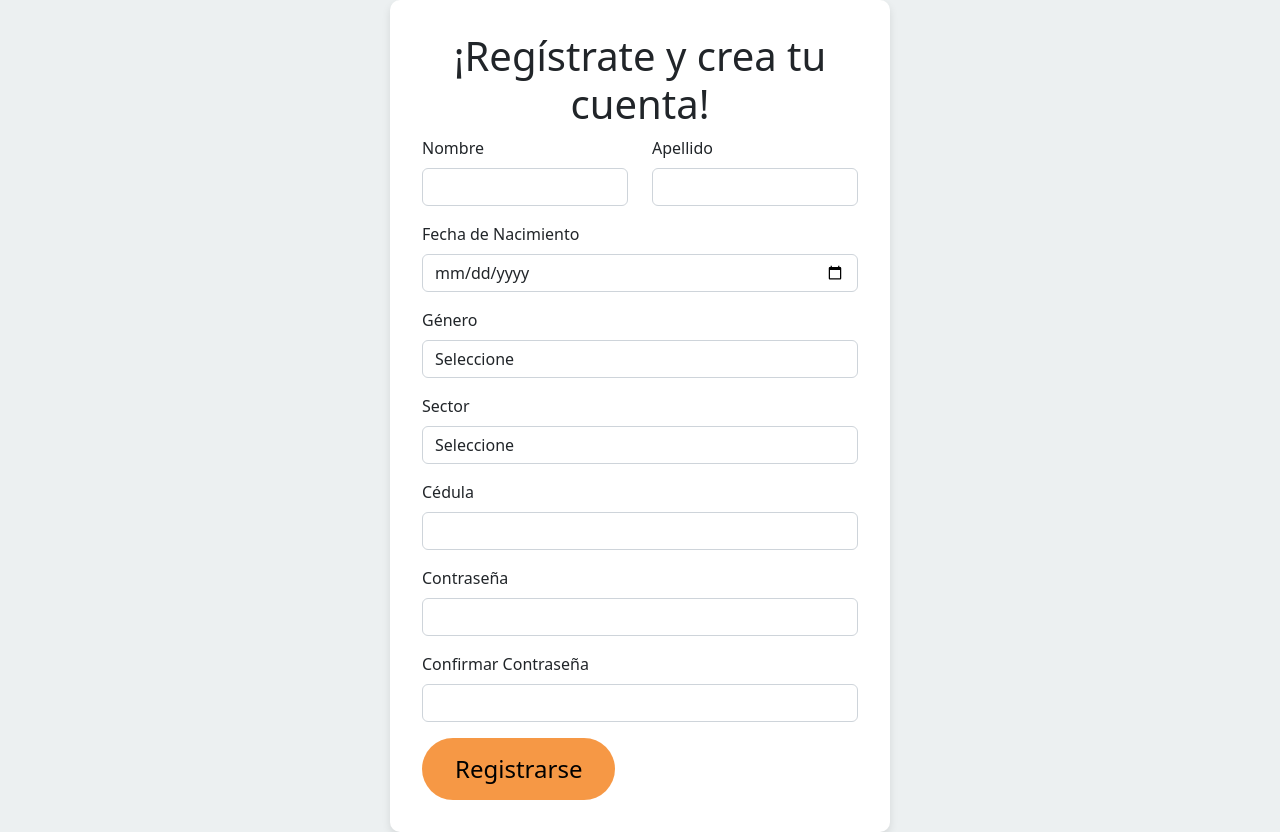
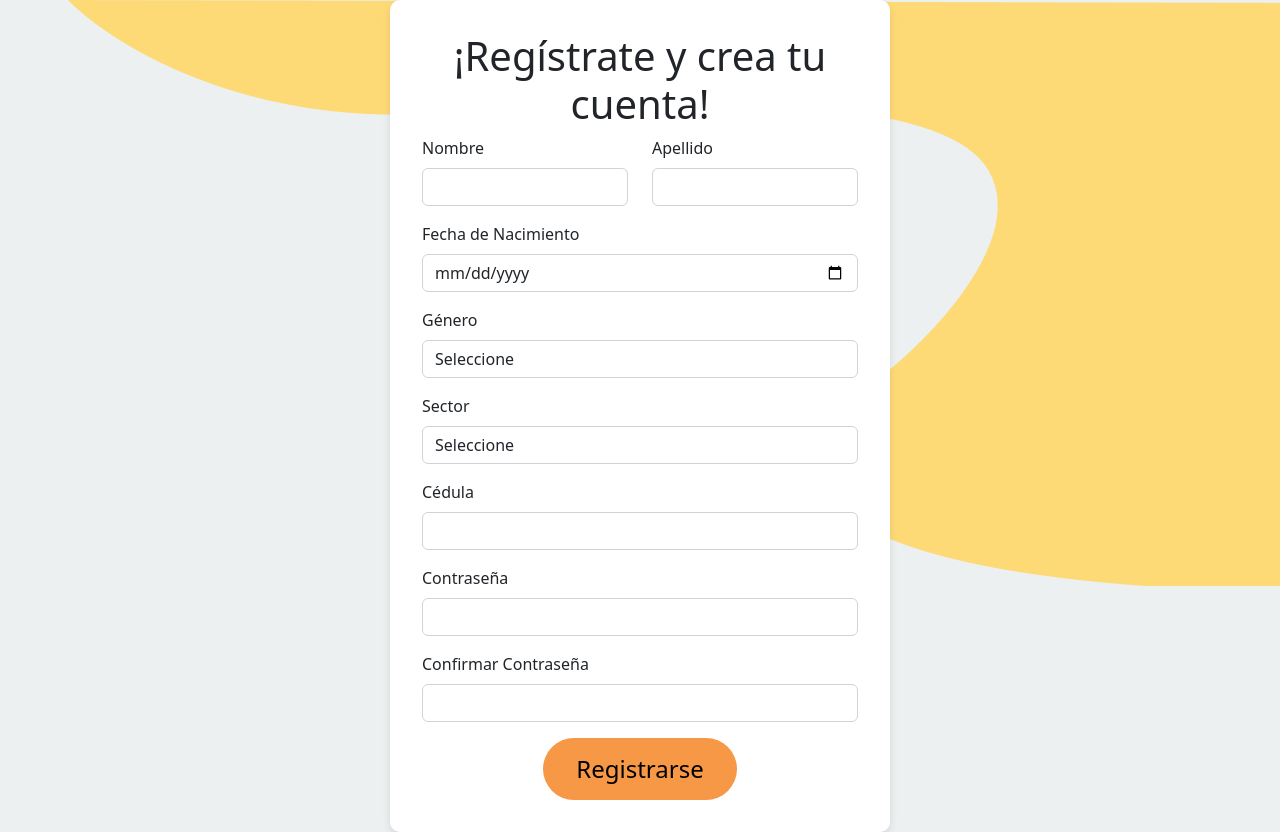
Before and after one commit to SebasLS1/PoliMarketplace, a Django app: page /signup/ in a window 1280 px wide. Run offline with Django 5.2, Linux system fonts and the light colour scheme; some libraries are stand-ins or nearby versions.

Commit message:
se agrego mejoras esteticas a la pestaña de signup

```diff
--- a/signup/templates/signup/signup.html
+++ b/signup/templates/signup/signup.html
@@ -15,6 +15,8 @@
             font-size: 1.5rem; /* Tamaño del botón */
             border-radius: 50px; /* Hacer los botones redondos */
             padding: 0.75rem 2rem; /* Ajustar el padding para hacer los botones más grandes */
+            display: block; /* Hacer que el botón sea un bloque */
+            margin: 0 auto; /* Centrar el botón horizontalmente */
         }
         .box {
             background-color: white;
@@ -30,6 +32,9 @@
             align-items: center;
             height: 100vh;
             background-color: #ECF0F1; /* Gris Claro */
+            background-image: url("{% static 'images/FondoPrincipal.png' %}");
+            background-position: top right;
+            background-repeat: no-repeat;
         }
     </style>
 </head>
```
